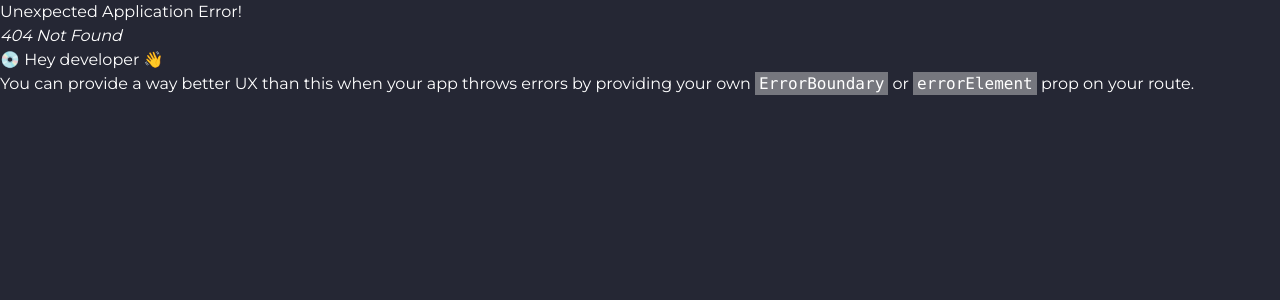
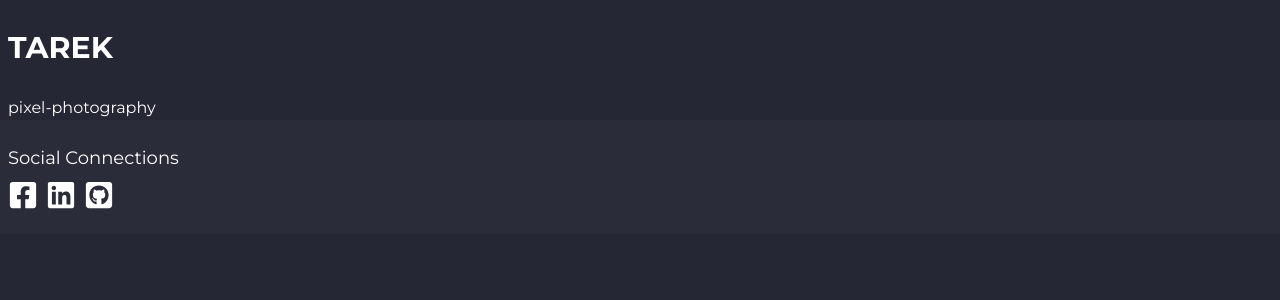
Before and after one commit to itarek99/tarekul_islam_portfolio, a React (Create React App) app: page /pixel-photography in a window 1280 px wide. Before the commit this address had no page. Shown: the top 300 px of the page. Built offline with nearby package versions, Linux system fonts and the light colour scheme.

Commit message:
project details route added

```diff
--- a/src/Layouts/Main.js
+++ b/src/Layouts/Main.js
@@ -1,11 +1,9 @@
 import { Outlet } from 'react-router-dom';
 import Footer from '../Navigation/Footer';
-import Navbar from '../Navigation/Navbar';
 
 const Main = () => {
   return (
     <div>
-      <Navbar />
       <Outlet />
       <Footer />
     </div>
--- a/src/Navigation/Navbar.js
+++ b/src/Navigation/Navbar.js
@@ -3,7 +3,9 @@ const Navbar = () => {
     <div className='container mx-auto py-4'>
       <div className='navbar bg-base-100'>
         <div className='flex-1'>
-          <div className='text-3xl font-bold uppercase cursor-pointer'>Tarek</div>
+          <a href='/' className='text-3xl font-bold uppercase cursor-pointer'>
+            Tarek
+          </a>
         </div>
         <div className='flex-none'>
           <ul className='menu menu-horizontal px-1'>
@@ -17,7 +19,7 @@ const Navbar = () => {
               <a href='#contact'>Contact</a>
             </li>
             <li>
-              <a href='#blog'>Blog</a>
+              <a href='/#blog'>Blog</a>
             </li>
           </ul>
         </div>
--- a/src/Pages/Home/Components/ProjectCard.js
+++ b/src/Pages/Home/Components/ProjectCard.js
@@ -1,8 +1,9 @@
 import { BsGithub, BsGlobe2 } from 'react-icons/bs';
 import { FaChevronRight } from 'react-icons/fa';
+import { Link } from 'react-router-dom';
 
 const ProjectCard = ({ project }) => {
-  const { title, image, details, live_link, github_link } = project;
+  const { title, image, details, live_link, github_link, id } = project;
 
   return (
     <div>
@@ -15,10 +16,10 @@ const ProjectCard = ({ project }) => {
         <h3 className='text-lg'>{title}</h3>
         <p className='text-sm'>{details}</p>
         <div className='flex justify-between items-center mt-8'>
-          <button className='flex items-center text-xs font-medium '>
+          <Link to={id} className='flex items-center text-xs font-medium '>
             READ MORE&nbsp;
             <FaChevronRight />
-          </button>
+          </Link>
 
           <div className='flex items-center gap-3'>
             <a className='text-xl' target='_blank' rel='noreferrer' href={live_link}>
--- a/src/Pages/Home/Components/Projects.js
+++ b/src/Pages/Home/Components/Projects.js
@@ -5,7 +5,7 @@ import ProjectCard from './ProjectCard';
 
 const projects = [
   {
-    id: 2,
+    id: 'car-bazaar',
     title: 'Car Bazaar',
     details: 'Used Car Selling Website.',
     image: carBazaar,
@@ -14,7 +14,7 @@ const projects = [
   },
 
   {
-    id: 1,
+    id: 'pixel-photography',
     title: 'Pixel Photography',
     details: 'Photography Service Provider Website.',
     image: pixelPhotography,
@@ -23,7 +23,7 @@ const projects = [
   },
 
   {
-    id: 3,
+    id: 'tuts-point',
     title: 'Tuts Point',
     details: 'Online Education Platform.',
     image: tustPoint,
--- a/src/Pages/Home/Home.js
+++ b/src/Pages/Home/Home.js
@@ -1,3 +1,4 @@
+import Navbar from '../../Navigation/Navbar';
 import About from './Components/About';
 import Blog from './Components/Blog';
 import Contact from './Components/Contact';
@@ -7,6 +8,7 @@ import Projects from './Components/Projects';
 const Home = () => {
   return (
     <>
+      <Navbar />
       <Hero />
       <Projects />
       <About />
--- /dev/null
+++ b/src/Pages/ProjectDetails/ProjectDetails.js
@@ -0,0 +1,20 @@
+import { useParams } from 'react-router-dom';
+
+const ProjectDetails = () => {
+  const { id } = useParams();
+  return (
+    <div>
+      <div className='container mx-auto py-4'>
+        <div className='navbar bg-base-100'>
+          <div className='flex-1'>
+            <a href='/' className='text-3xl font-bold uppercase cursor-pointer'>
+              Tarek
+            </a>
+          </div>
+        </div>
+      </div>
+      <div className='container mx-auto px-2'>{id}</div>
+    </div>
+  );
+};
+export default ProjectDetails;
```
Also changed, not shown: src/App.js (+11 -1 lines).
